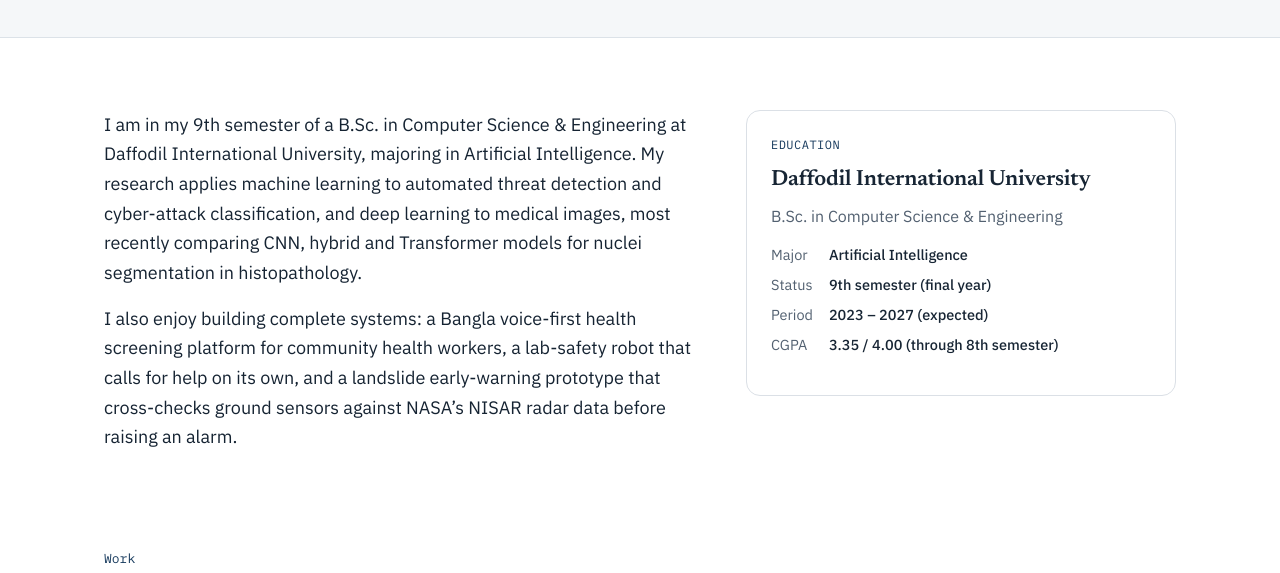
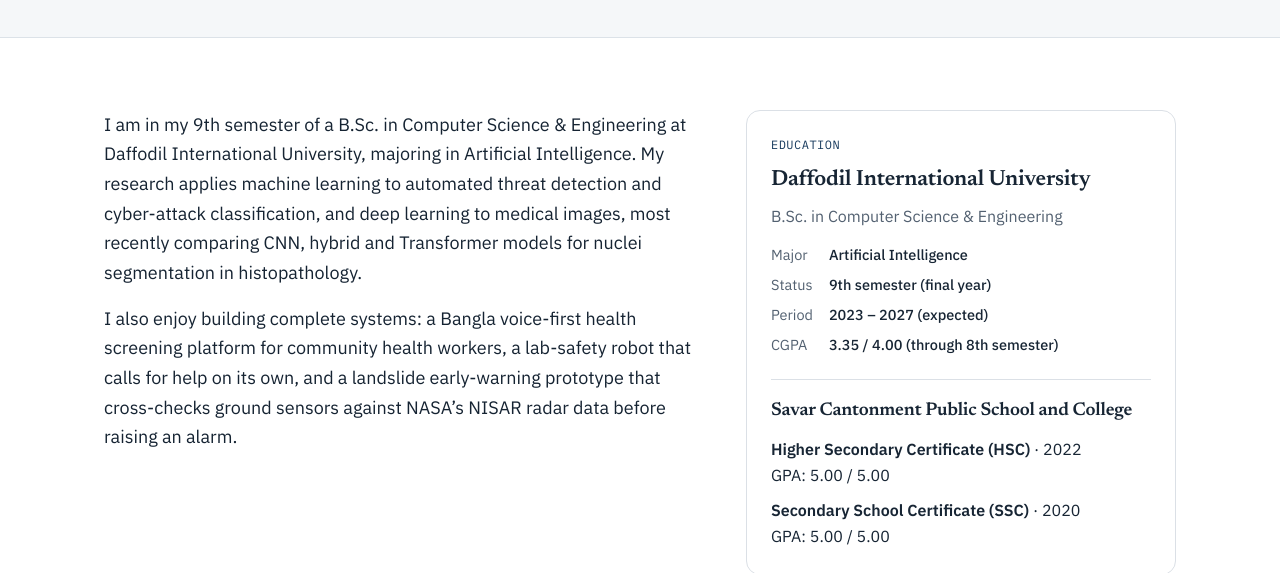
Before and after one commit to nisa3131/portfolio, a plain HTML site: page about.html in a window 1280 px wide. Shown: the part 264-837 px from the top of the page. Drawn offline with Linux system fonts and the light colour scheme.

Commit message:
Add HSC 2022 and SSC 2020, GPA 5.00, to Education

```diff
--- a/about.html
+++ b/about.html
@@ -45,6 +45,11 @@
           <dt>Period</dt><dd>2023 – 2027 (expected)</dd>
           <dt>CGPA</dt><dd>3.35 / 4.00 (through 8th semester)</dd>
         </dl>
+        <div class="prior-education" style="margin-top:22px;padding-top:16px;border-top:1px solid var(--line)">
+          <h3 style="font-size:1.15rem;margin:0 0 10px">Savar Cantonment Public School and College</h3>
+          <p style="margin:0 0 8px"><strong>Higher Secondary Certificate (HSC)</strong> · 2022<br>GPA: 5.00 / 5.00</p>
+          <p style="margin:0"><strong>Secondary School Certificate (SSC)</strong> · 2020<br>GPA: 5.00 / 5.00</p>
+        </div>
       </div>
     </div>
   </section>
```
